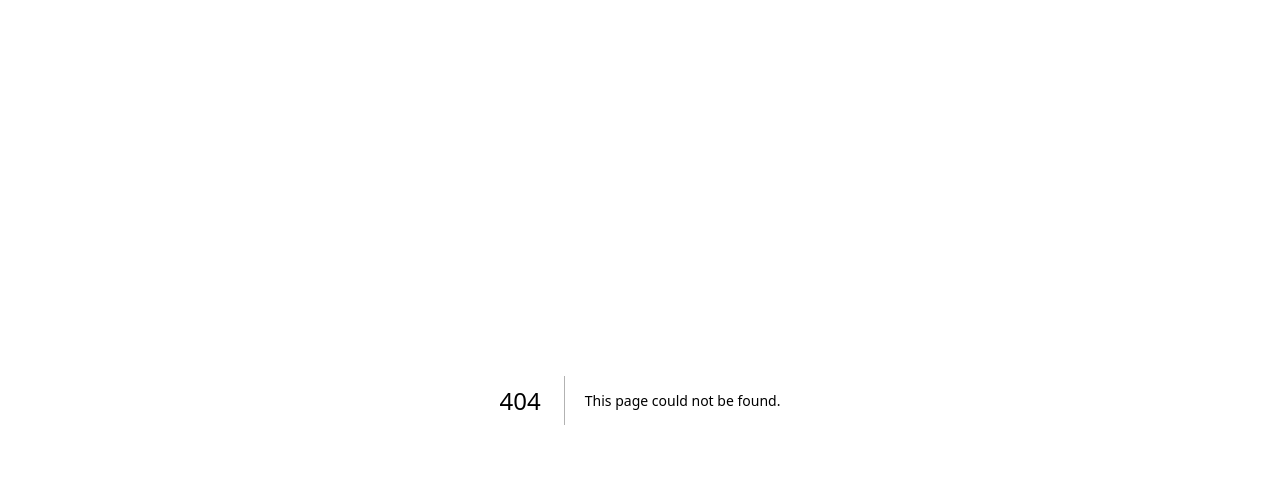
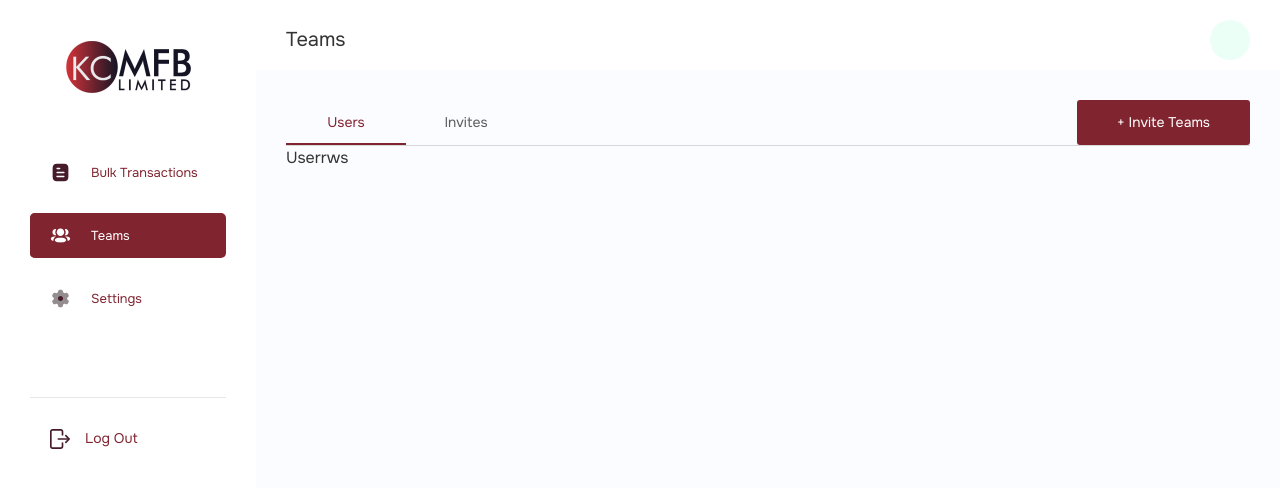
Before and after one commit to Detayoo/d1sburs3, a Next.js app: page /teams in a window 1280 px wide. Before the commit this address had no page. Shown: the top 488 px of the page. Built offline with nearby package versions, Linux system fonts and the light colour scheme.

Commit message:
setup teams page

```diff
--- /dev/null
+++ b/src/components/Invites.tsx
@@ -0,0 +1,5 @@
+export const Invites = () => {
+  return <div>
+    <p>Invites</p>
+  </div>;
+};
--- /dev/null
+++ b/src/components/Users.tsx
@@ -0,0 +1,7 @@
+export const Users =() => {
+    return (
+        <div>
+            <p>Userrws</p>
+        </div>
+    )
+}
--- a/src/components/index.ts
+++ b/src/components/index.ts
@@ -14,3 +14,5 @@ export * from "./DateComponent";
 export * from "./ModalContainer";
 export * from "./BalanceCard";
 export * from "./TransactionPin";
+export * from "./Users";
+export * from "./Invites";
--- /dev/null
+++ b/src/pages/teams.tsx
@@ -0,0 +1,47 @@
+import {
+  DashboardLayout,
+  PrimaryButton,
+  Title,
+  Invites,
+  Users,
+} from "@/components";
+import { useState } from "react";
+
+const Teams = () => {
+  const [activeTab, setActiveTab] = useState("users");
+  const tabs = ["users", "invites"];
+  const renderBody = () => {
+    switch (activeTab) {
+      case "invites":
+        return <Invites />;
+      default:
+        return <Users />;
+    }
+  };
+  return (
+    <DashboardLayout pageName="Teams">
+      <Title name="Teams" />
+
+      <div className="flex border-b border-b-[#D7D7D7]">
+        {tabs.map((tab) => (
+          <p
+            key={tab}
+            onClick={() => setActiveTab(tab)}
+            className={`w-[120px] capitalize border-b-[2px] pb-[11px] text-sm text-center self-end cursor-pointer ${
+              activeTab === tab
+                ? "border-b-primary-wine text-primary-wine font-[500]"
+                : "border-b-transparent text-[#5D5D5D]"
+            }`}
+          >
+            {tab}
+          </p>
+        ))}
+
+        <PrimaryButton title="+ Invite Teams" className="ml-auto" />
+      </div>
+      {renderBody()}
+    </DashboardLayout>
+  );
+};
+
+export default Teams;
```
